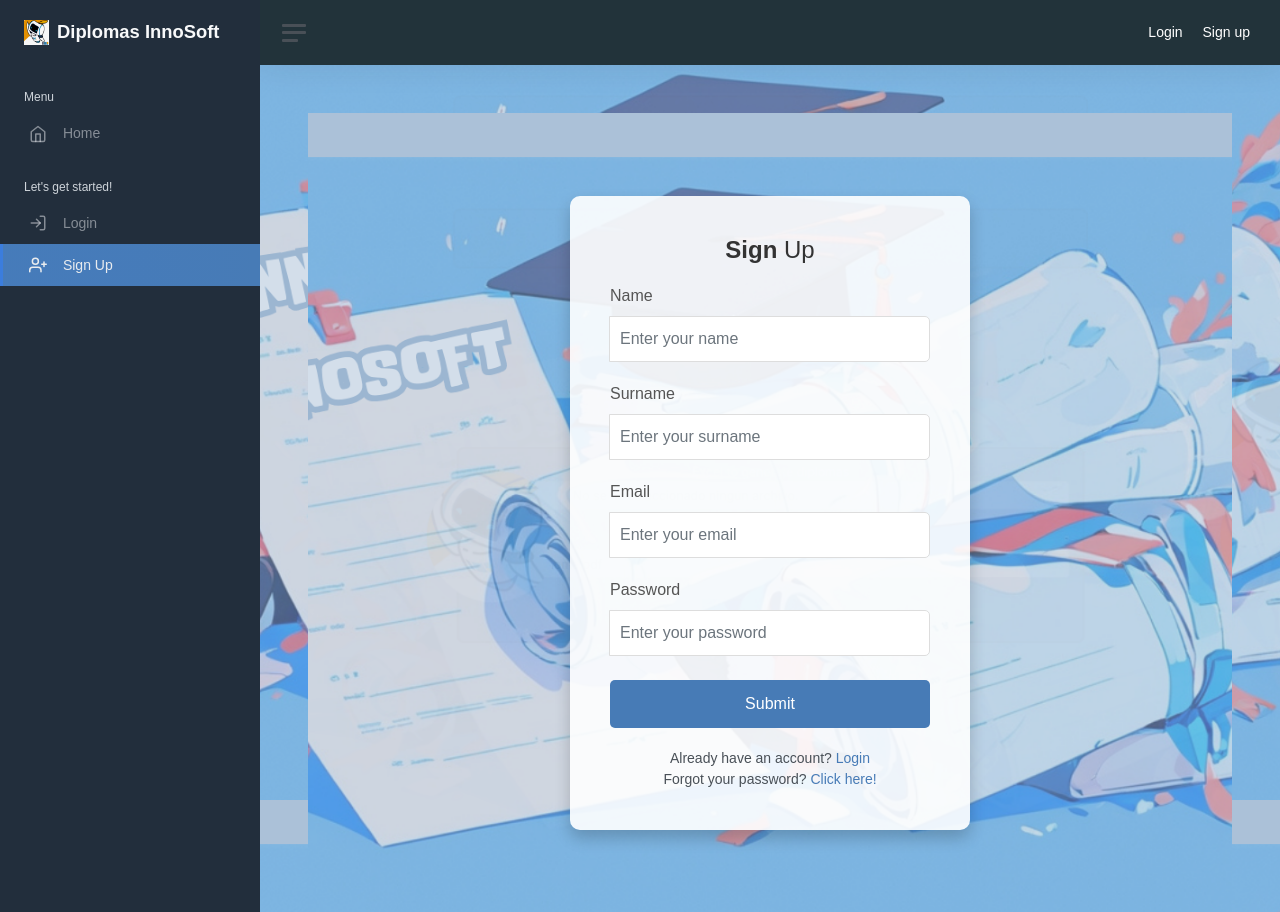
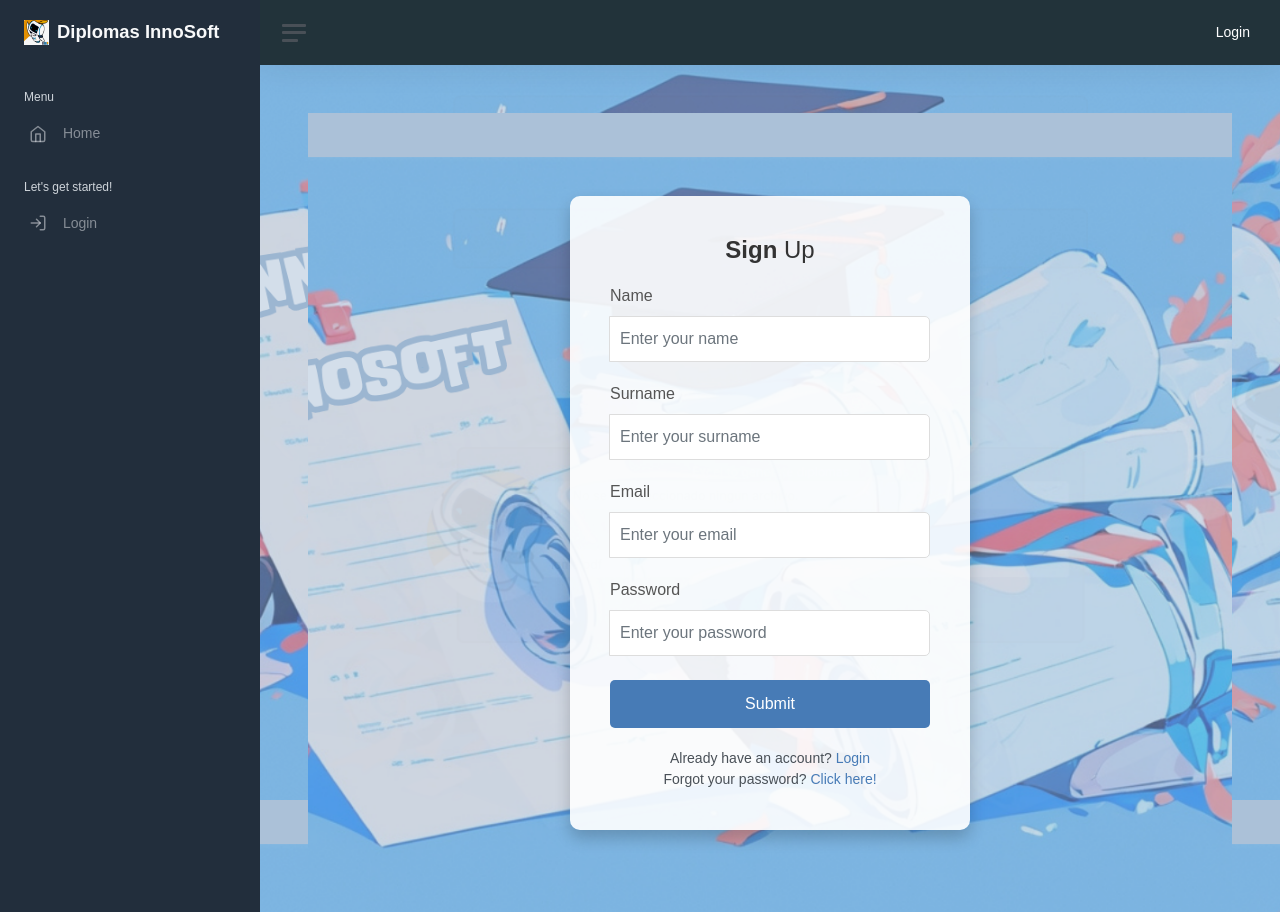
Before and after one commit to alvaroChico2408/innosoft-diplomas-1, a Flask app: page /signup/ in a window 1280 px wide. Shown: the top 912 px of the page. Run offline with Flask 3, Linux system fonts and the light colour scheme; parts of the project's set-up code (start-up, migrations or seed data) failed here and were passed over; some libraries are stand-ins or nearby versions.

Commit message:
[fix] remove singup functionality from menu

```diff
--- a/app/templates/base_template.html
+++ b/app/templates/base_template.html
@@ -63,13 +63,6 @@
                     <li class="sidebar-item {{ 'active' if request.endpoint == 'auth.login' else '' }}">
                         <a class="sidebar-link" href="{{ url_for('auth.login') }}">
                             <i class="align-middle" data-feather="log-in"></i> <span class="align-middle">Login</span>
-                        </a>
-                    </li>
-
-                    <li class="sidebar-item {{ 'active' if request.endpoint == 'auth.show_signup_form' else '' }}">
-                        <a class="sidebar-link" href="{{ url_for('auth.show_signup_form') }}">
-                            <i class="align-middle" data-feather="user-plus"></i> <span
-                                class="align-middle">Sign Up</span>
                         </a>
                     </li>
 
@@ -140,8 +133,6 @@
 
                         {% if current_user.is_anonymous %}
                             <a class="nav-link  d-none d-sm-inline-block" style = "color: white" href="{{ url_for('auth.login') }}">Login</a>
-                            <a class="nav-link  d-none d-sm-inline-block" style = "color: white" href="{{ url_for('auth.show_signup_form') }}">Sign
-                                up</a>
 
                         {% else %}
 
```
